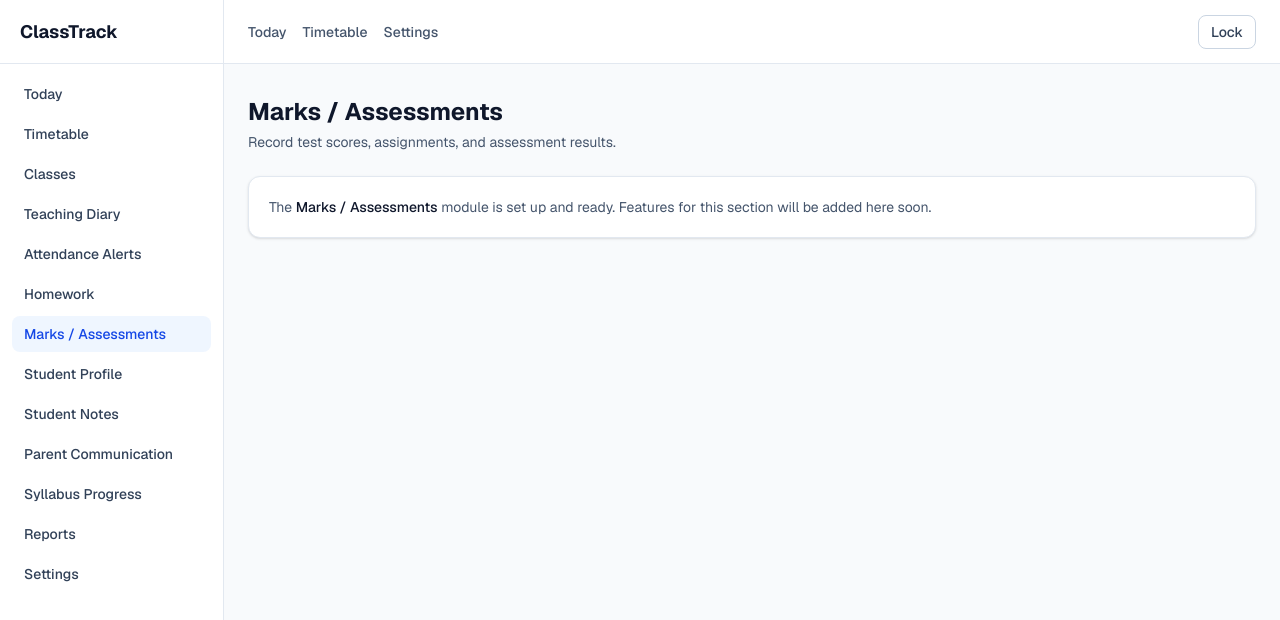
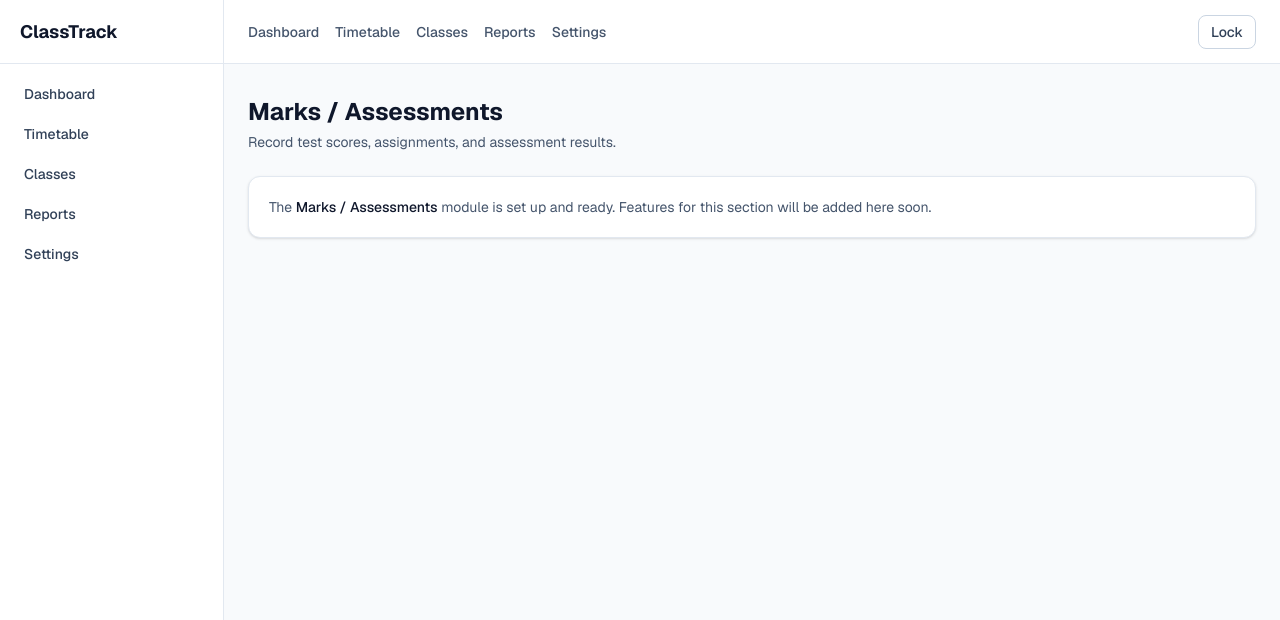
Before and after one commit to akashkv11/classtrack, a Next.js app: page /marks in a window 1280 px wide. Shown: the top 620 px of the page. Built offline with nearby package versions, Linux system fonts and the light colour scheme.

Commit message:
Update navigation and dashboard structure; redirect to dashboard instead of today page. Enhance DashboardPage with class and schedule components, and remove TodayPage content. Update links in layout components to reflect new navigation structure.

```diff
--- a/app/(shell)/dashboard/page.tsx
+++ b/app/(shell)/dashboard/page.tsx
@@ -1,5 +1,60 @@
-import { redirect } from "next/navigation";
+import ClassListCard from "@/components/classes/class-list-card";
+import NoAcademicYearAlert from "@/components/classes/no-academic-year-alert";
+import TodaySchedule from "@/components/today/today-schedule";
+import PageContainer from "@/components/ui/page-container";
+import PageHeader from "@/components/ui/page-header";
+import { formatTodayHeading, todayISO } from "@/lib/dates";
+import { getActiveClasses } from "@/lib/queries/classes";
+import { getTodaySchedule } from "@/lib/queries/timetable";
 
-export default function DashboardPage() {
-  redirect("/today");
+export const dynamic = "force-dynamic";
+
+export default async function DashboardPage() {
+  const { activeYear, classes } = await getActiveClasses();
+  const today = todayISO();
+  const schedule = activeYear ? await getTodaySchedule(today) : [];
+
+  return (
+    <PageContainer>
+      <PageHeader
+        title="Dashboard"
+        subtitle="Your control center — today's work, classes, and what needs attention."
+      />
+
+      {!activeYear ? (
+        <NoAcademicYearAlert />
+      ) : (
+        <>
+          <section className="mb-10">
+            <h2 className="text-lg font-semibold text-slate-900">
+              Today · {formatTodayHeading(today)}
+            </h2>
+            <div className="mt-4">
+              <TodaySchedule items={schedule} />
+            </div>
+          </section>
+
+          {classes.length > 0 && (
+            <section>
+              <h2 className="text-lg font-semibold text-slate-900">Your Classes</h2>
+              <div className="mt-4 grid gap-4 sm:grid-cols-2">
+                {classes.map((cls) => {
+                  const todaySession = cls.attendanceSessions[0] ?? null;
+                  return (
+                    <ClassListCard
+                      key={cls.id}
+                      id={cls.id}
+                      displayName={cls.displayName}
+                      studentCount={cls._count.students}
+                      todayStatus={todaySession ? "marked" : "not_marked"}
+                    />
+                  );
+                })}
+              </div>
+            </section>
+          )}
+        </>
+      )}
+    </PageContainer>
+  );
 }
--- a/app/(shell)/today/page.tsx
+++ b/app/(shell)/today/page.tsx
@@ -1,30 +1,5 @@
-import NoAcademicYearAlert from "@/components/classes/no-academic-year-alert";
-import TodaySchedule from "@/components/today/today-schedule";
-import PageContainer from "@/components/ui/page-container";
-import PageHeader from "@/components/ui/page-header";
-import { todayISO } from "@/lib/dates";
-import { getActiveAcademicYear } from "@/lib/queries/classes";
-import { getTodaySchedule } from "@/lib/queries/timetable";
+import { redirect } from "next/navigation";
 
-export const dynamic = "force-dynamic";
-
-export default async function TodayPage() {
-  const activeYear = await getActiveAcademicYear();
-  const today = todayISO();
-  const schedule = activeYear ? await getTodaySchedule(today) : [];
-
-  return (
-    <PageContainer>
-      <PageHeader
-        title="Today"
-        subtitle="Your daily overview — classes, tasks, and what needs attention."
-      />
-
-      {activeYear ? (
-        <TodaySchedule items={schedule} />
-      ) : (
-        <NoAcademicYearAlert />
-      )}
-    </PageContainer>
-  );
+export default function TodayPage() {
+  redirect("/dashboard");
 }
--- a/app/page.tsx
+++ b/app/page.tsx
@@ -4,7 +4,7 @@ import { isAuthenticated } from "@/lib/auth";
 
 export default async function HomePage() {
   if (await isAuthenticated()) {
-    redirect("/today");
+    redirect("/dashboard");
   }
 
   return <PasswordGate />;
--- a/components/auth/password-gate.tsx
+++ b/components/auth/password-gate.tsx
@@ -45,7 +45,7 @@ export default function PasswordGate() {
         return;
       }
 
-      router.push("/today");
+      router.push("/dashboard");
       router.refresh();
     } catch {
       setError("Something went wrong. Please try again.");
--- a/components/layout/app-top-bar.tsx
+++ b/components/layout/app-top-bar.tsx
@@ -2,16 +2,11 @@
 
 import Link from "next/link";
 import { usePathname, useRouter } from "next/navigation";
+import { mainNavItems } from "@/lib/navigation";
 
 type AppTopBarProps = {
   onMenuClick: () => void;
 };
-
-const topNavLinks = [
-  { href: "/today", label: "Today" },
-  { href: "/timetable", label: "Timetable" },
-  { href: "/settings", label: "Settings" },
-] as const;
 
 export default function AppTopBar({ onMenuClick }: AppTopBarProps) {
   const router = useRouter();
@@ -33,12 +28,12 @@ export default function AppTopBar({ onMenuClick }: AppTopBarProps) {
       >
         Menu
       </button>
-      <Link href="/today" className="text-lg font-bold text-slate-900 lg:hidden">
+      <Link href="/dashboard" className="text-lg font-bold text-slate-900 lg:hidden">
         ClassTrack
       </Link>
       <nav className="hidden items-center gap-4 md:flex">
-        {topNavLinks.map((item) => {
-          const active = pathname === item.href || pathname.startsWith(`${item.href}/`);
+        {mainNavItems.map((item) => {
+          const active = item.match(pathname);
           return (
             <Link
               key={item.href}
--- a/components/layout/mobile-nav-drawer.tsx
+++ b/components/layout/mobile-nav-drawer.tsx
@@ -21,7 +21,7 @@ export default function MobileNavDrawer({ open, onClose }: MobileNavDrawerProps)
       />
       <aside className="fixed inset-y-0 left-0 z-50 flex w-72 max-w-[85vw] flex-col border-r border-slate-200 bg-white lg:hidden">
         <div className="flex h-16 shrink-0 items-center justify-between border-b border-slate-200 px-5">
-          <Link href="/today" className="text-lg font-bold text-slate-900" onClick={onClose}>
+          <Link href="/dashboard" className="text-lg font-bold text-slate-900" onClick={onClose}>
             ClassTrack
           </Link>
           <button
--- a/components/layout/sidebar.tsx
+++ b/components/layout/sidebar.tsx
@@ -7,7 +7,7 @@ export default function Sidebar() {
   return (
     <aside className="hidden w-56 shrink-0 flex-col border-r border-slate-200 bg-white lg:flex">
       <div className="flex h-16 shrink-0 items-center border-b border-slate-200 px-5">
-        <Link href="/today" className="text-lg font-bold text-slate-900">
+        <Link href="/dashboard" className="text-lg font-bold text-slate-900">
           ClassTrack
         </Link>
       </div>
--- a/lib/dates.ts
+++ b/lib/dates.ts
@@ -25,6 +25,17 @@ export function todayISO(): string {
   return `${year}-${month}-${day}`;
 }
 
+export function formatTodayHeading(isoDate: string): string {
+  const [year, month, day] = isoDate.split("-").map(Number);
+  const date = new Date(year, month - 1, day);
+  return new Intl.DateTimeFormat("en-IN", {
+    weekday: "long",
+    day: "numeric",
+    month: "long",
+    year: "numeric",
+  }).format(date);
+}
+
 export function startOfMonth(year: number, month: number): Date {
   return new Date(Date.UTC(year, month - 1, 1));
 }
--- a/lib/navigation.ts
+++ b/lib/navigation.ts
@@ -12,11 +12,11 @@ function exactOrChild(href: string) {
 
 export const appModules: AppModule[] = [
   {
-    id: "today",
-    href: "/today",
-    label: "Today",
-    description: "Your daily overview — classes, tasks, and what needs attention.",
-    match: exactOrChild("/today"),
+    id: "dashboard",
+    href: "/dashboard",
+    label: "Dashboard",
+    description: "Your control center — today's work, classes, and what needs attention.",
+    match: exactOrChild("/dashboard"),
   },
   {
     id: "timetable",
@@ -104,7 +104,11 @@ export const appModules: AppModule[] = [
   },
 ];
 
-export const mainNavItems = appModules;
+const primaryNavIds = ["dashboard", "timetable", "classes", "reports", "settings"] as const;
+
+export const mainNavItems = primaryNavIds
+  .map((id) => appModules.find((module) => module.id === id))
+  .filter((module): module is AppModule => module !== undefined);
 
 export function getModuleById(id: string): AppModule | undefined {
   return appModules.find((module) => module.id === id);
--- a/lib/validation/index.ts
+++ b/lib/validation/index.ts
@@ -2,6 +2,11 @@ export * from "./primitives";
 export * from "./schemas";
 export * from "./parse";
 
+// QUESTION: Why is this here?
+// NOTE: This utility function generates a standard set of Tailwind CSS classes for form inputs,
+// highlighting them with a red border if 'hasError' is true. Since this file is about validation utilities,
+// its presence makes sense if form rendering helpers are considered part of validation UX,
+// but consider moving it if you want clearer separation of concerns (validation logic vs UI rendering).
 export function inputClassName(hasError?: boolean, className = "w-full") {
   const border = hasError ? "border-red-400" : "border-slate-300";
   return `${className} rounded-lg border ${border} px-3 py-2 outline-none ring-blue-500 focus:ring-2`;
```
